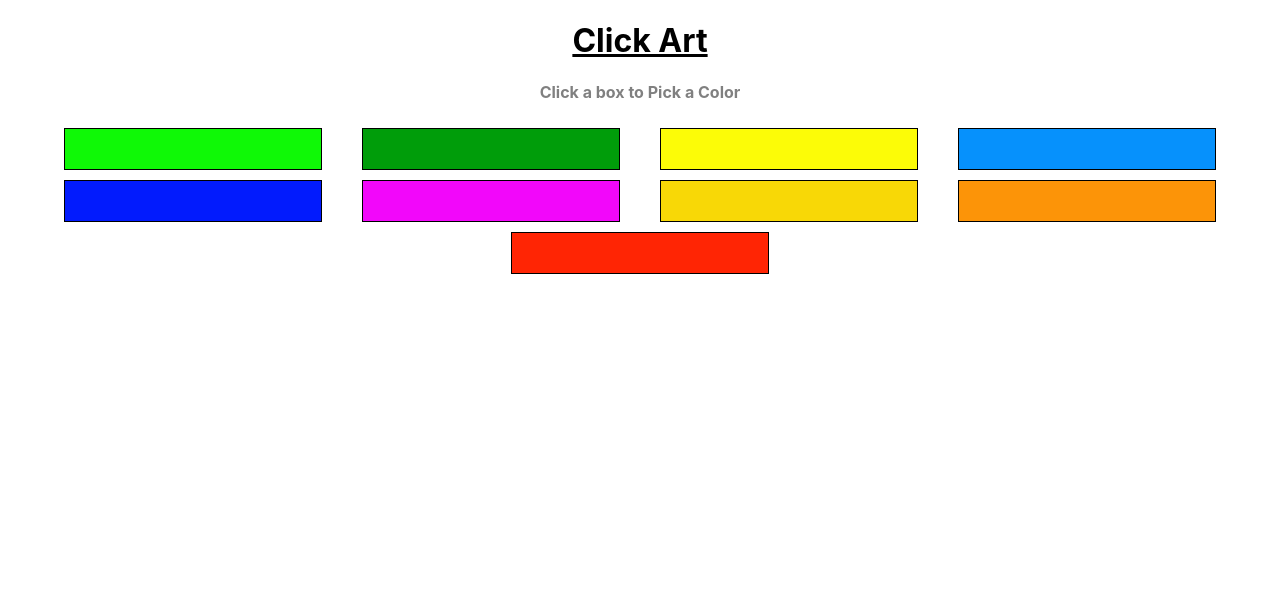
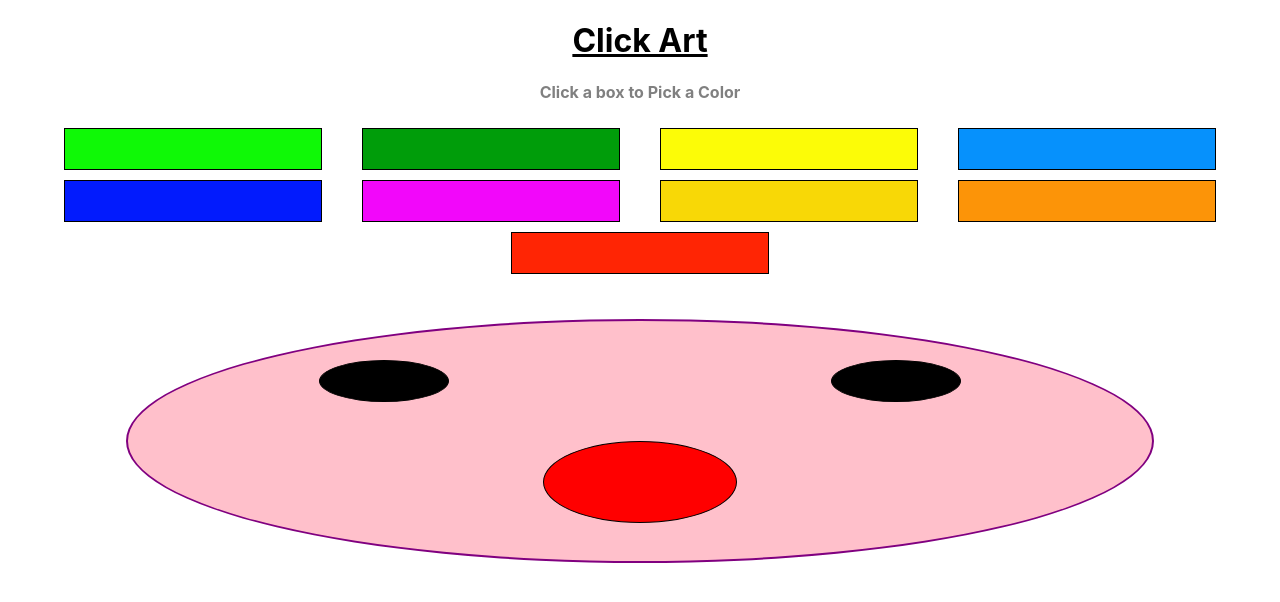
Before and after one commit to jcsmileyjr/click-art, a React (Create React App) app: page / in a window 1280 px wide. Shown: the top 602 px of the page. Built offline with nearby package versions, Linux system fonts and the light colour scheme.

Commit message:
Feature: setup the lower face art section structure and mock style

```diff
--- a/src/App.css
+++ b/src/App.css
@@ -1,18 +1,69 @@
+
 
 #app-title {
     text-decoration: underline;
 }
 
 .section-title {
-    color: grey
+    color: grey;
 }
 
 .centerText, #app-title{
     text-align: center;
 }
 
-#colorPickerSection {
+#color-picker-section {
     display: flex;
     flex-wrap: wrap;
     justify-content: center;
 }
+
+#art-section {
+    display: flex;
+    justify-content: center;
+    margin-top: 5vh;
+}
+
+.face-art {
+    border: 2px solid purple;
+    background-color: pink;
+    height: 30vh;
+    width: 80%;
+    border-radius: 50%;
+    display: flex;
+    flex-direction: column;
+}
+
+.eye-art {
+    border: 1px solid black;
+    border-radius: 50%;
+    background-color: black;
+    flex: 1;
+    min-width: 10vw;
+    max-width: 5vw;
+    height: 5vh;
+}
+
+#eye-zone {
+    display: flex;
+    justify-content: space-around;
+    align-items: center;
+    flex: 1;
+}
+
+.mouth-art {
+    border: 1px solid black;
+    border-radius: 50%;
+    background-color: red;
+    flex: 1;
+    min-width: 15vw;
+    max-width: 15vw;
+    height: 10vh;
+}
+
+#mouth-zone {
+    display: flex;
+    justify-content: center;
+    flex: 1;
+    text-align: center;
+}
--- a/src/App.js
+++ b/src/App.js
@@ -15,7 +15,7 @@ function App() {
       <h1 id="app-title" className="centerText">Click Art</h1>
       <main>
         <h4 className="centerText section-title">Click a box to Pick a Color</h4>
-        <section id="colorPickerSection">
+        <section id="color-picker-section">
           <ColorButton pickedColor = "#0FF906" getColor = {() => updateCurrentColor("#0FF906")}/>
           <ColorButton pickedColor = "#009D0A" getColor = {() => updateCurrentColor("#009D0A")}/>
           <ColorButton pickedColor = "#FCFC07" getColor = {() => updateCurrentColor("#FCFC07")}/>
@@ -28,6 +28,17 @@ function App() {
           <ColorButton pickedColor = "#FC9408" getColor = {() => updateCurrentColor("#FC9408")}/>
           <ColorButton pickedColor = "#FF2504" getColor = {() => updateCurrentColor("#FF2504")}/>
         </section>
+        <section id="art-section">
+          <article className="face-art">
+            <section id="eye-zone">
+              <article className="eye-art"></article>
+              <article className="eye-art"></article>
+            </section>
+            <section id="mouth-zone">
+              <article className="mouth-art"></article>
+            </section>
+          </article>
+        </section>
       </main>
     </div>
   );
```
